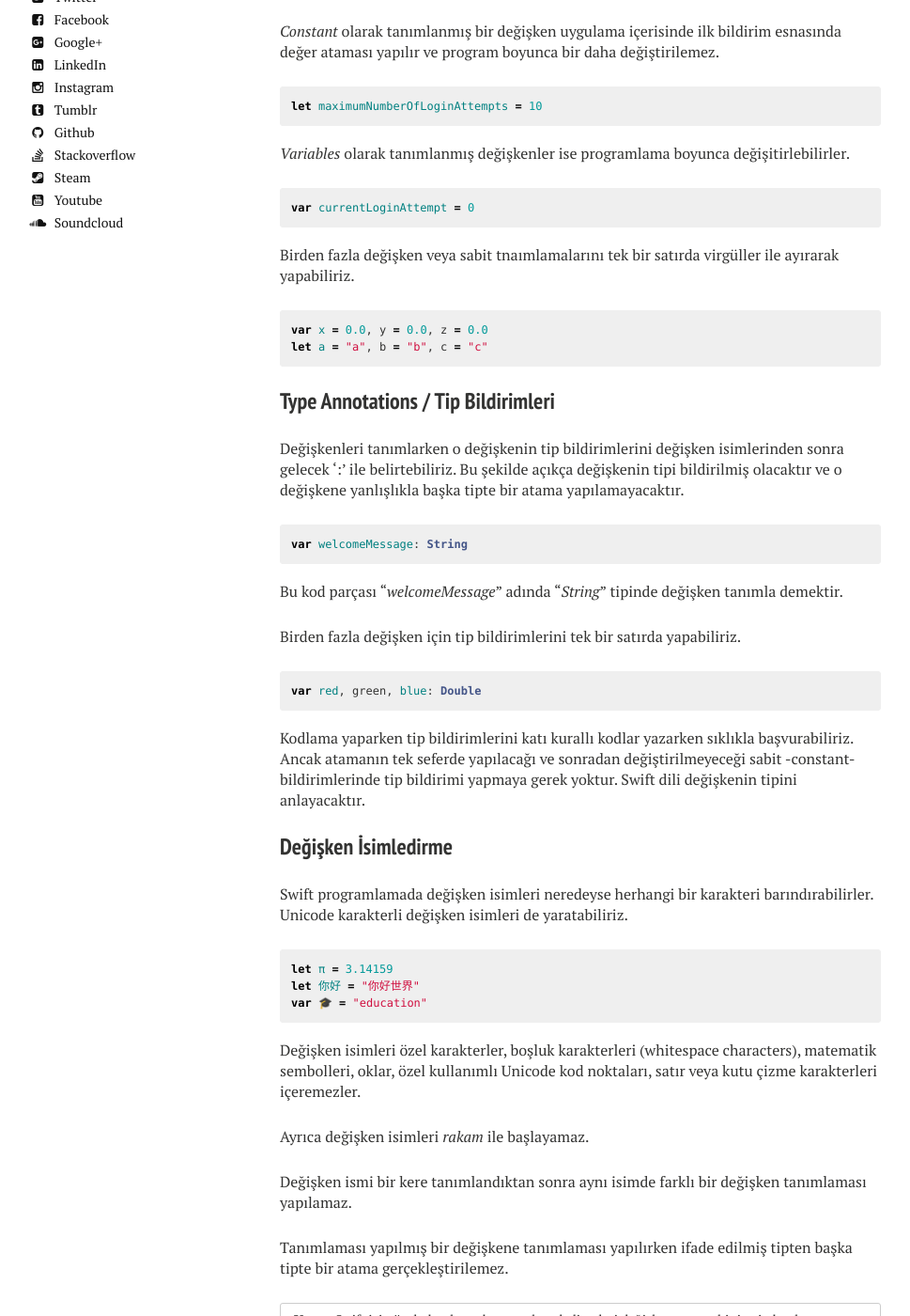
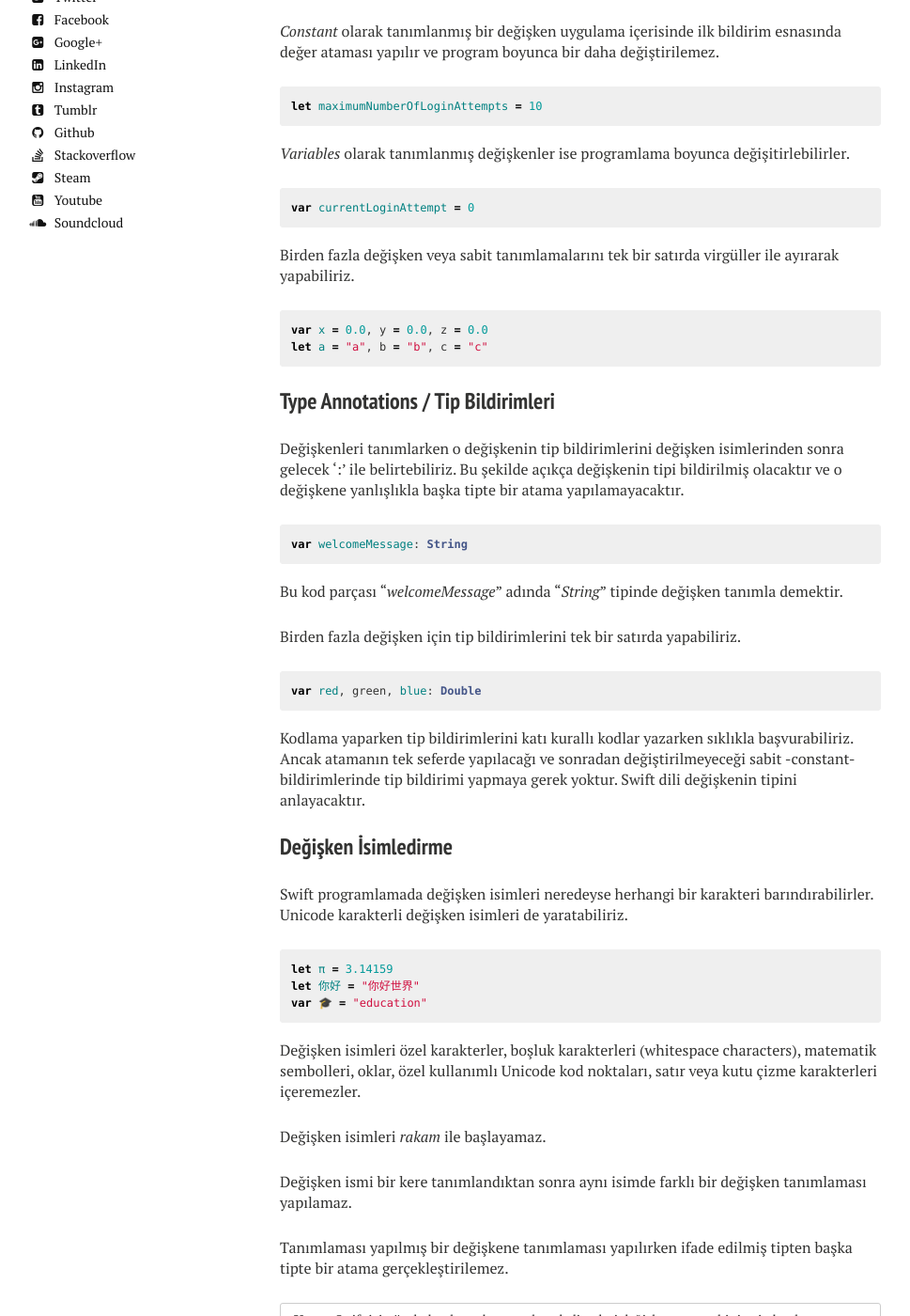
Before and after one commit to conqs/muhasturk.github.io, a Jekyll site: the page built from _posts/swift/2016-03-01-swift-temelleri.md, in a window 1280 px wide and 1400 px high, scrolled down 408 px. Shown: the whole window at 94% size, without its empty margins (22-991 px from the left). Built offline with Jekyll 4.4.1, drawn with Linux system fonts in a browser that asks for light colours; comment, search, counter and statistics services are not loaded.

Commit message:
fix typo

````diff
--- a/_posts/swift/2016-03-01-swift-temelleri.md
+++ b/_posts/swift/2016-03-01-swift-temelleri.md
@@ -31,7 +31,7 @@ let maximumNumberOfLoginAttempts = 10
 var currentLoginAttempt = 0
 ```
 
-Birden fazla değişken veya sabit tnaımlamalarını tek bir satırda virgüller ile ayırarak yapabiliriz.
+Birden fazla değişken veya sabit tanımlamalarını tek bir satırda virgüller ile ayırarak yapabiliriz.
 
 ```swift
 var x = 0.0, y = 0.0, z = 0.0
@@ -67,7 +67,7 @@ var 🎓 = "education"
 
 Değişken isimleri özel karakterler, boşluk karakterleri (whitespace characters), matematik sembolleri, oklar, özel kullanımlı Unicode kod noktaları, satır veya kutu çizme karakterleri içeremezler.
 
-Ayrıca değişken isimleri *rakam* ile başlayamaz.
+Değişken isimleri *rakam* ile başlayamaz.
 
 Değişken ismi bir kere tanımlandıktan sonra aynı isimde farklı bir değişken tanımlaması yapılamaz.
 
````
